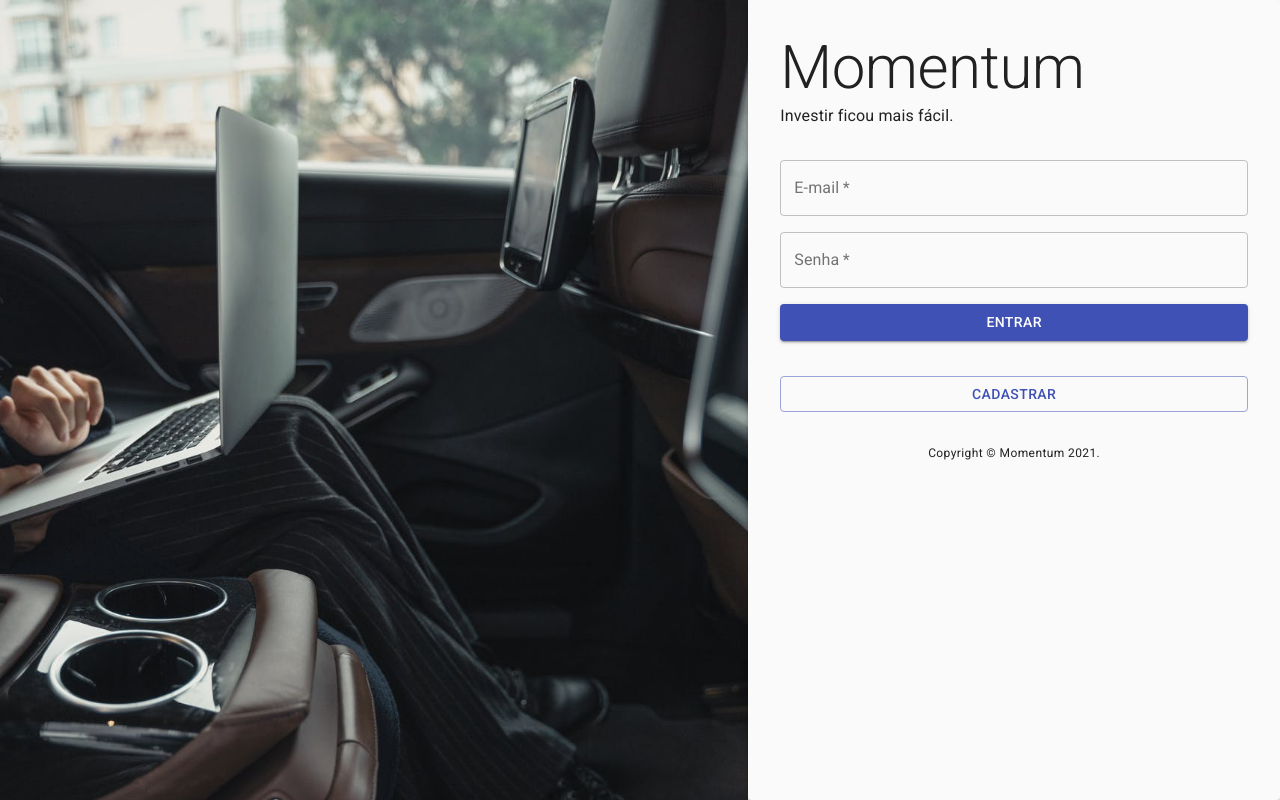
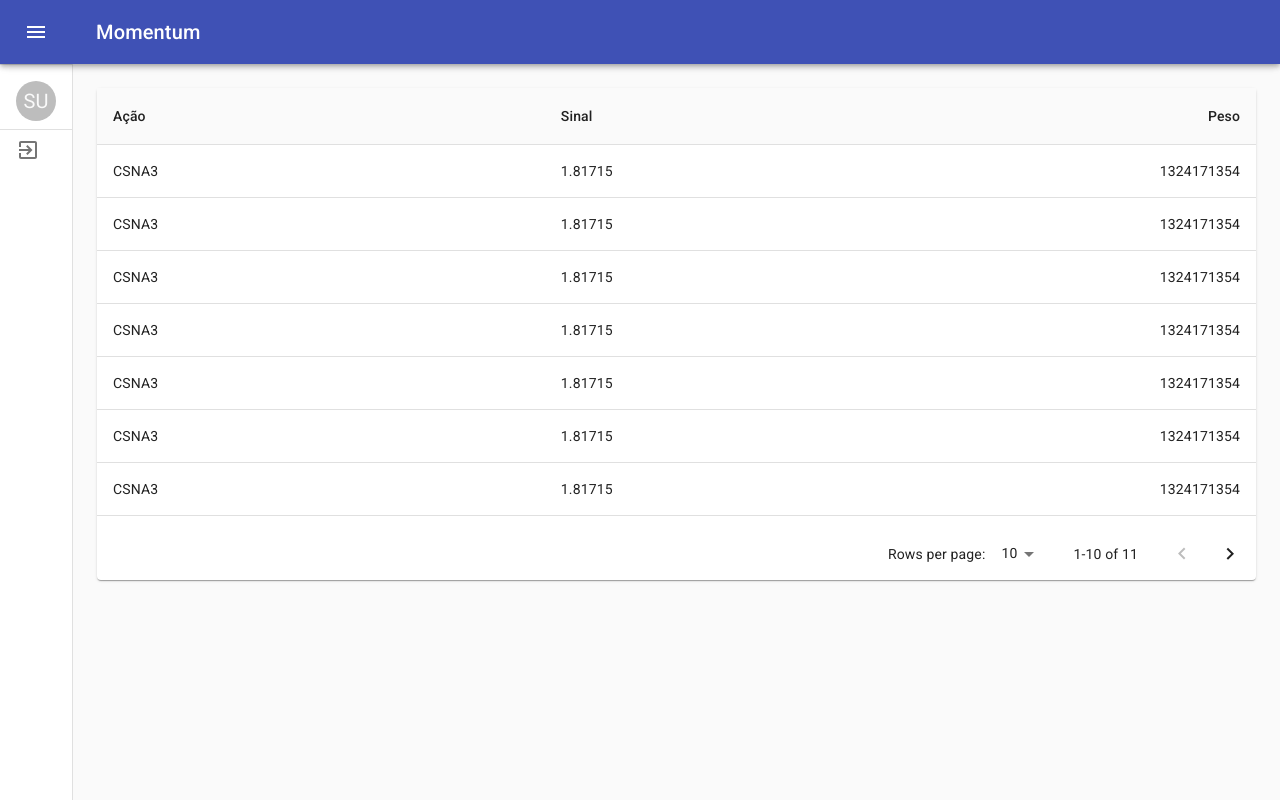
Before and after one commit to cefasgarciapereira/momentum-front, a React (Create React App) app: page /home in a window 1280 px wide. Before the commit this address led to /. Built offline with nearby package versions, Linux system fonts and the light colour scheme; sample sign-in values are in the browser's storage.

Commit message:
feat(Login): implements cookie login

```diff
--- a/src/components/Dashboard.jsx
+++ b/src/components/Dashboard.jsx
@@ -1,23 +1,25 @@
-import React from 'react';
+import React, { useContext } from 'react';
 import clsx from 'clsx';
 import { makeStyles, useTheme } from '@material-ui/core/styles';
-import Avatar from '@material-ui/core/Avatar';
-import Drawer from '@material-ui/core/Drawer';
-import AppBar from '@material-ui/core/AppBar';
-import Toolbar from '@material-ui/core/Toolbar';
-import List from '@material-ui/core/List';
-import CssBaseline from '@material-ui/core/CssBaseline';
-import Typography from '@material-ui/core/Typography';
-import Divider from '@material-ui/core/Divider';
-import IconButton from '@material-ui/core/IconButton';
-import MenuIcon from '@material-ui/icons/Menu';
+import {
+  Avatar,
+  Drawer,
+  AppBar,
+  Toolbar,
+  List,
+  CssBaseline,
+  Typography,
+  Divider,
+  IconButton,
+  ListItemIcon,
+  ListItem
+} from '@material-ui/core';
 import ChevronLeftIcon from '@material-ui/icons/ChevronLeft';
 import ChevronRightIcon from '@material-ui/icons/ChevronRight';
-import ListItem from '@material-ui/core/ListItem';
-import ListItemIcon from '@material-ui/core/ListItemIcon';
-import ListItemText from '@material-ui/core/ListItemText';
-import InboxIcon from '@material-ui/icons/MoveToInbox';
-import MailIcon from '@material-ui/icons/Mail';
+import MenuIcon from '@material-ui/icons/Menu';
+import ExitToAppIcon from '@material-ui/icons/ExitToApp';
+import SessionContext from 'contexts/session';
+import { generateAvatar } from 'utils/helper';
 
 const drawerWidth = 240;
 
@@ -84,6 +86,7 @@ const useStyles = makeStyles((theme) => ({
 }));
 
 export default function MiniDrawer({children}) {
+  const { user, logout } = useContext(SessionContext);
   const classes = useStyles();
   const theme = useTheme();
   const [open, setOpen] = React.useState(false);
@@ -143,8 +146,15 @@ export default function MiniDrawer({children}) {
         <Divider />
         <List>
             <ListItem style={{gap: '1rem'}}>
-                <Avatar>UT</Avatar>
-                <Typography>Usuário Teste</Typography>
+                <Avatar>{generateAvatar(user.name)}</Avatar>
+                <Typography>{user.name}</Typography>
+            </ListItem>
+            <Divider />
+            <ListItem button style={{gap: '1rem'}} onClick={logout}>
+                <ListItemIcon>
+                  <ExitToAppIcon/>
+                </ListItemIcon>
+                <Typography>Sair</Typography>
             </ListItem>
         </List>
       </Drawer>
--- a/src/contexts/session.js
+++ b/src/contexts/session.js
@@ -6,10 +6,21 @@ const SessionContext = createContext();
 //const BASE_URL = process.env.NODE_ENV === 'development' ? 'https://homolog-momentum-api.herokuapp.com' : 'https://homolog-momentum-api.herokuapp.com'
 const BASE_URL = 'https://homolog-momentum-api.herokuapp.com'
 
-
 export const SessionProvider = ({children}) => {
     const [user, setUser] = useState(null);
     const [error, setError] = useState(false);
+
+    useEffect(() => {
+        const cookieLogin = () => {
+            try{
+                const cookieUser = localStorage.getItem('@momentum:user');
+                setUser(JSON.parse(cookieUser))
+            }catch(err){
+                console.log('Cookie Login: ',err)
+            }
+        }
+        cookieLogin();
+    },[])
 
     useEffect(() => {
         const remindUser = () => {
@@ -32,8 +43,14 @@ export const SessionProvider = ({children}) => {
             setError(false);
         })
         .catch(err => {
+            console.log(err);
             setError(err.response.data.error ? err.response.data.error : `${err.name}: ${err.message}`)
         })
+    }
+
+    const logout = () => {
+        setUser(null);
+        localStorage.clear();
     }
 
     return(
@@ -41,7 +58,8 @@ export const SessionProvider = ({children}) => {
         value={{
             user,
             error,
-            login
+            login,
+            logout
         }}>
             {children}
         </SessionContext.Provider>
--- /dev/null
+++ b/src/utils/helper.js
@@ -0,0 +1,8 @@
+export const generateAvatar = (name) => {
+    const substrings = name.split(' ');
+
+    if(substrings.length > 1)
+        return `${substrings[0][0]}${substrings[1][0]}`.toUpperCase()
+
+    return `${substrings[0][0]}`.toUpperCase()
+}
```
